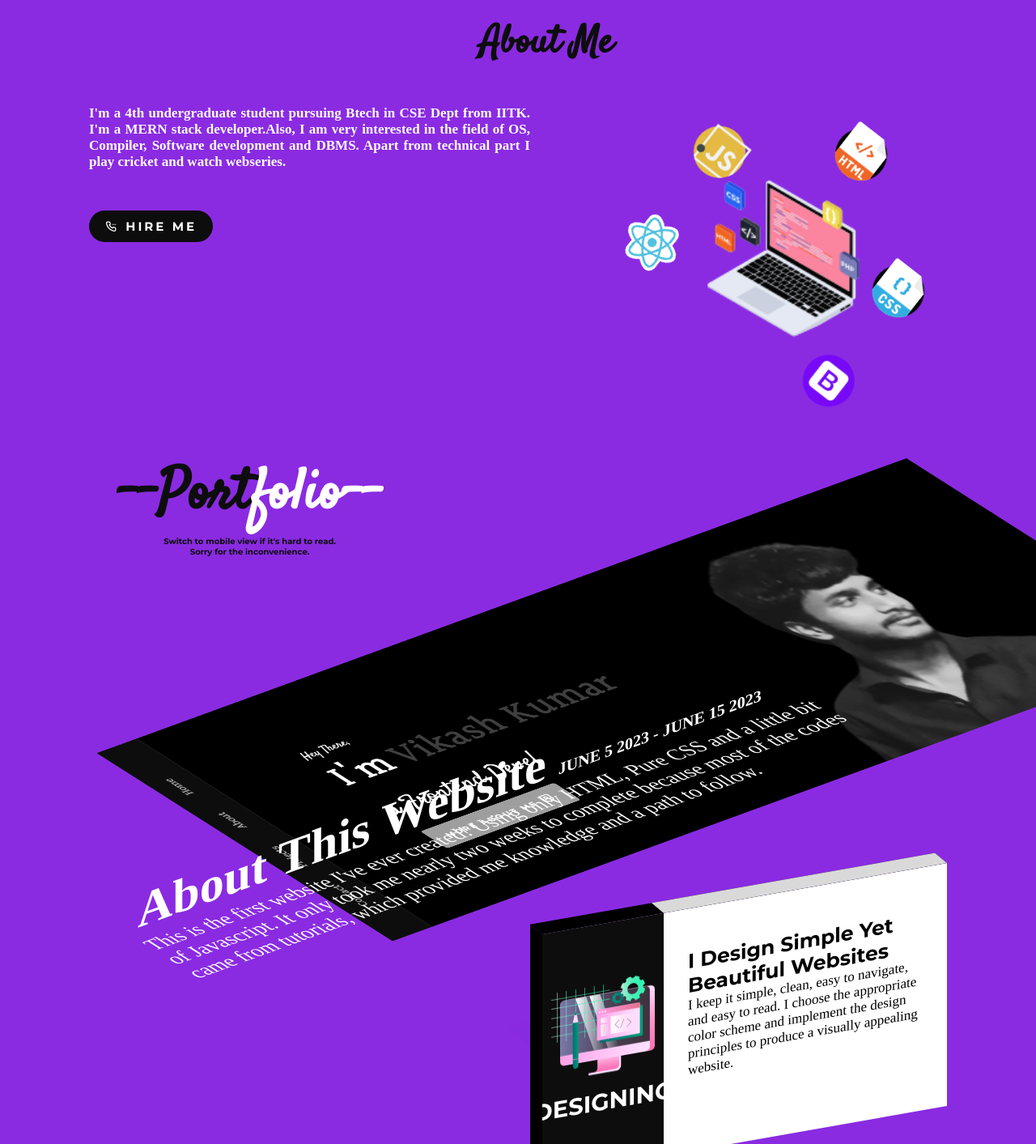
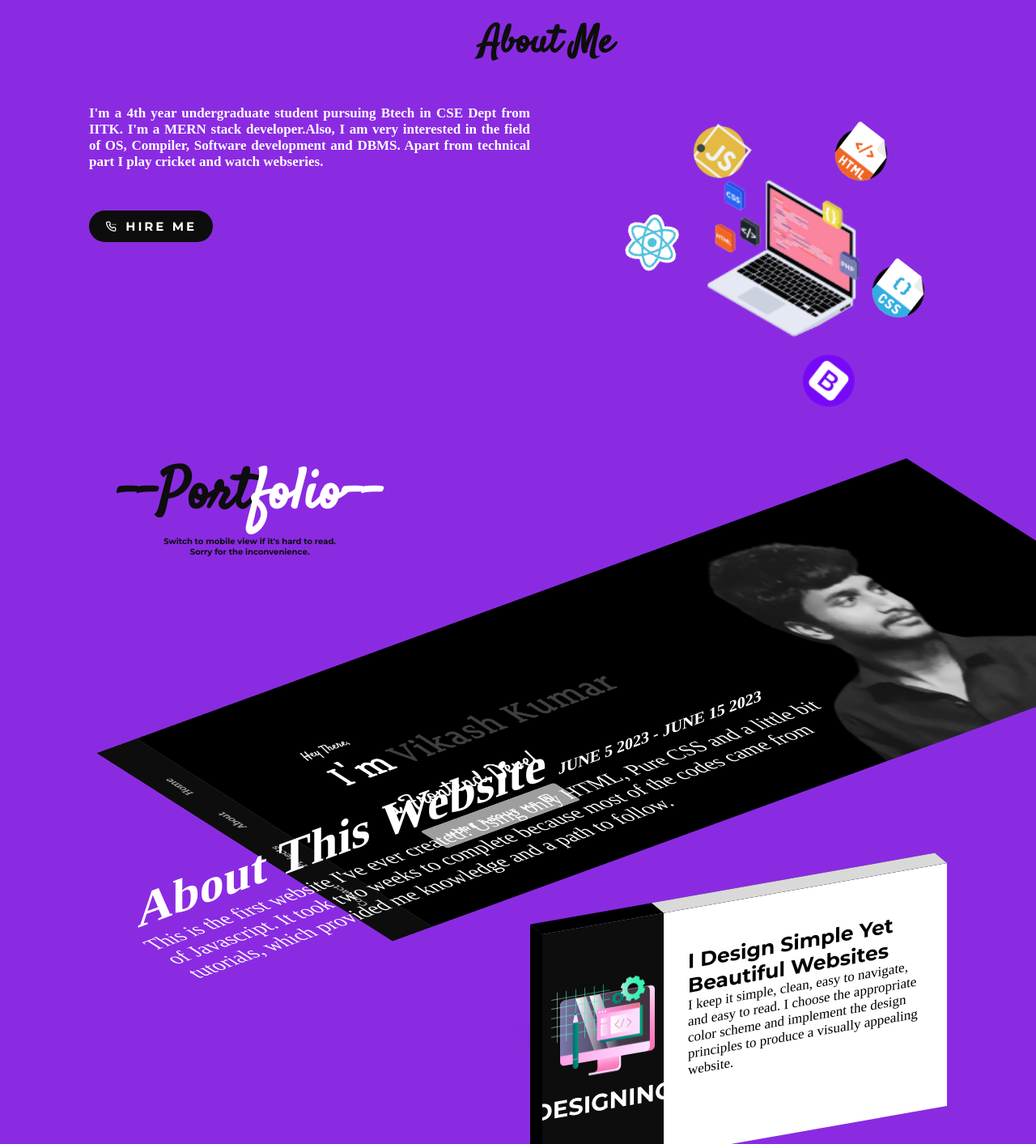
Before and after one commit to viklaus/My_Portfolio, a plain HTML site: page index.html in a window 1280 px wide. Shown: the part 820-2233 px from the top of the page at 81% size. Drawn offline with nearby package versions, Linux system fonts and the light colour scheme; a web font is replaced by a local one.

Commit message:
final touch

```diff
--- a/index.html
+++ b/index.html
@@ -102,7 +102,7 @@
                     <div class="about-section-col">
                         <div class="abtext">
                             <p>
-                                I'm a 4th undergraduate student pursuing Btech in CSE Dept from IITK. I'm a MERN stack developer.Also, I am very interested in the field of OS, Compiler, Software development and DBMS. Apart from technical part I play cricket and watch webseries.
+                                I'm a 4th year undergraduate student pursuing Btech in CSE Dept from IITK. I'm a MERN stack developer.Also, I am very interested in the field of OS, Compiler, Software development and DBMS. Apart from technical part I play cricket and watch webseries.
                             </p>
                             <a href="#contact"><i class="uil uil-calling"></i> Hire Me</a>
                         </div>
@@ -172,7 +172,7 @@
                     <h4 class="work-title">About This Website <span>JUNE 5 2023 - JUNE 15 2023</span></h4>
 
                     <div class="pjtext">
-                        <p>This is the first website I've ever created! Using only HTML, Pure CSS and a little bit of Javascript. It only took me nearly two weeks to complete because most of the codes came from tutorials, which provided me knowledge and
+                        <p>This is the first website I've ever created! Using only HTML, Pure CSS and a little bit of Javascript. It took two weeks to complete because most of the codes came from tutorials, which provided me knowledge and
                             a path to follow.
                         </p>
                     </div>
```
